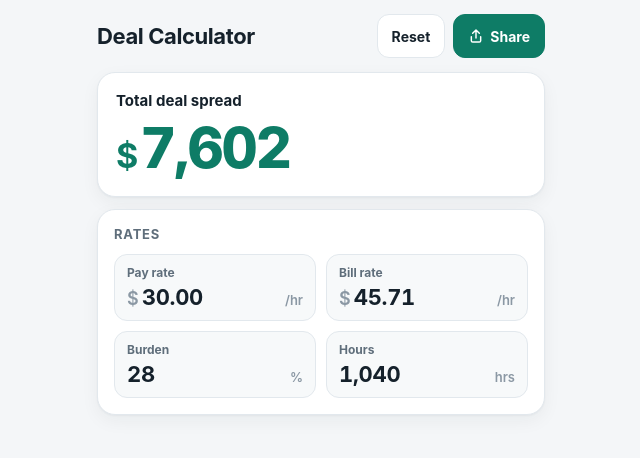
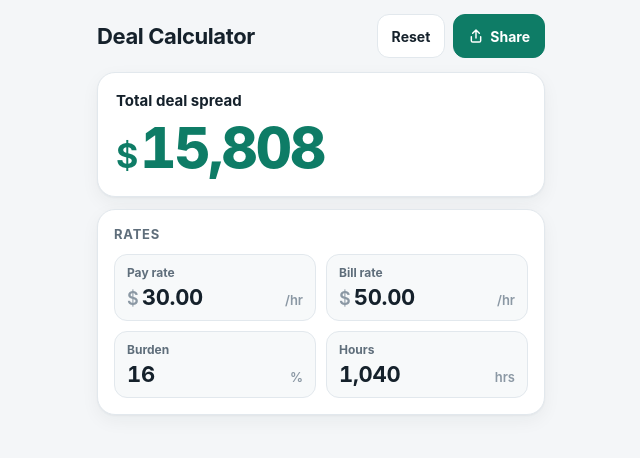
Before and after one commit to clintdonohue/Deal-calculator, a plain HTML site: page index.html in a window 1280 px wide. Shown: the whole page, without its empty margins (319-959 px from the left). Drawn offline with Linux system fonts and the light colour scheme.

Commit message:
Set the starting burden to 16%. (#4)
Keep pay at $30, bill at $50, and hours at 1,040 so the page and Reset open on a $15.20/hr spread.

Co-authored-by: Cursor Agent <cursoragent@cursor.com>
Co-authored-by: clintdonohue <clintdonohue@users.noreply.github.com>

```diff
--- a/index.html
+++ b/index.html
@@ -81,7 +81,7 @@ h1{margin:0;font-size:22px;line-height:1.2;letter-spacing:-.4px;font-weight:750}
   <section class="card hero" aria-label="Total deal spread">
     <div class="hero-label">Total deal spread</div>
     <div class="money" aria-live="polite"><span class="cur" aria-hidden="true">$</span><span id="total"></span></div>
-    <div class="hero-meta" hidden><span id="mHours">1,040 hrs</span> × <b id="mSpread">$7.31/hr</b></div>
+    <div class="hero-meta" hidden><span id="mHours">1,040 hrs</span> × <b id="mSpread">$15.20/hr</b></div>
   </section>
 
   <section class="card" aria-label="Rates">
@@ -99,8 +99,8 @@ h1{margin:0;font-size:22px;line-height:1.2;letter-spacing:-.4px;font-weight:750}
 <script>
 (function(){
   'use strict';
-  var DEFAULTS = {pay:30, bill:45.71, burden:28, hours:1040};
-  var m = {pay:30, bill:45.71, burden:28, hours:1040};
+  var DEFAULTS = {pay:30, bill:50, burden:16, hours:1040};
+  var m = {pay:30, bill:50, burden:16, hours:1040};
 
   // total = (bill − pay × (1 + burden)) × hours
   function spread(){ return m.bill - m.pay * (1 + m.burden/100); }
```
